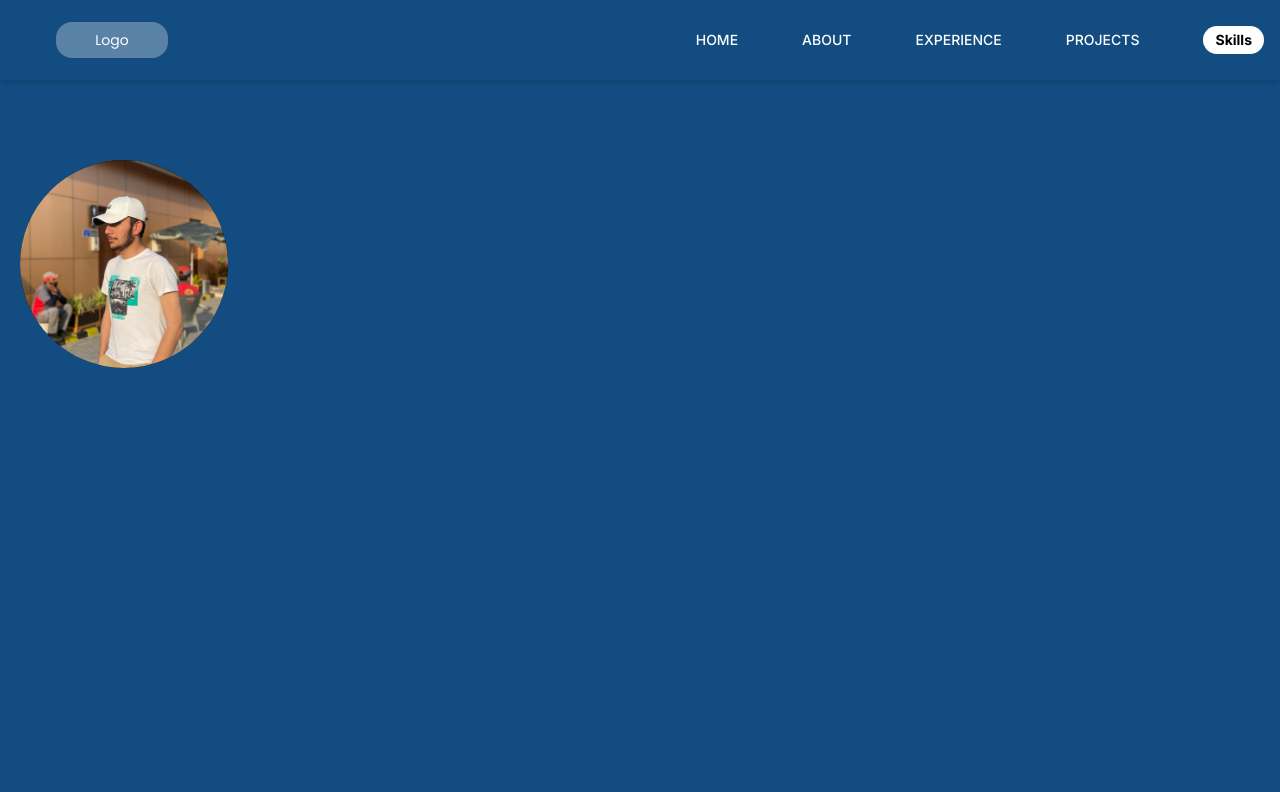
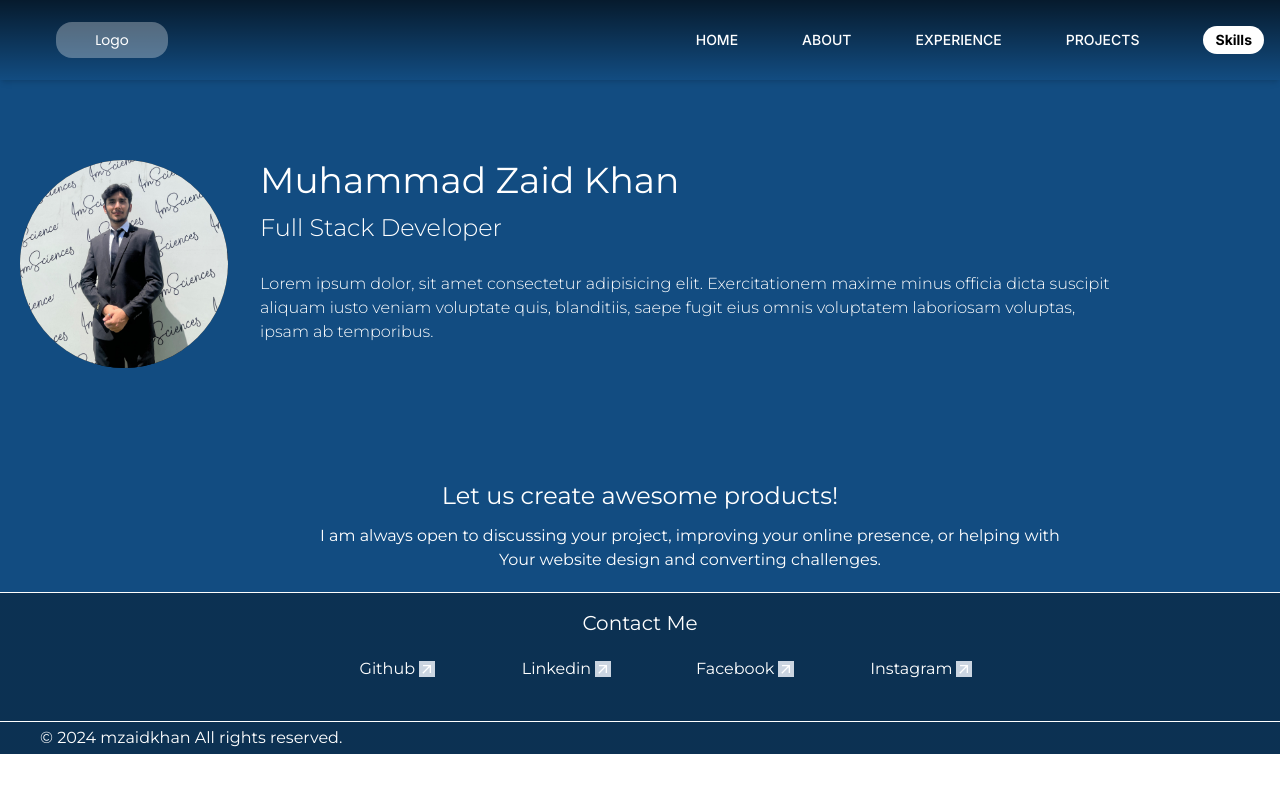
Before and after one commit to MuhammadZaidKhan/Portfolio-Website, a React (Vite) app: page / in a window 1280 px wide. Shown: the top 792 px of the page. Built offline with nearby package versions, Linux system fonts and the light colour scheme; a web font is replaced by a local one.

Commit message:
Home Page Completed

```diff
--- a/src/App.jsx
+++ b/src/App.jsx
@@ -5,6 +5,7 @@ import Home from './Pages/Home'
 // import ArticlesListPage from './Pages/ArticlesListPage';
 // import ArticlePage from './Pages/Article-Page';
 import Navbar from './Components/Navbar';
+import Footer from './Components/Footer';
 
 
 function App() {
@@ -18,6 +19,7 @@ function App() {
         {/* <Route path="/articles" element={<ArticlesListPage />} /> */}
         {/* <Route path="/articles/:articleId" element={<ArticlePage />} /> */}
       </Routes>
+      <Footer />
     </BrowserRouter>
   );
 }
--- /dev/null
+++ b/src/Components/Footer.jsx
@@ -0,0 +1,29 @@
+import React from 'react'
+import { MdArrowOutward } from "react-icons/md";
+const Footer = () => {
+    return (
+        <div className='footer text-white'>
+            <div className='flex flex-col justify-center items-center pt-4 pb-10  border'>
+                <h2 className='font-Montserrat font-normal text-xl'>Contact Me</h2>
+
+                <ul className='grid grid-cols-2 gap-8 md:grid-cols-4 md:space-x-10 pt-5 font-Montserrat font-normal'>
+                    <li >
+                        <a href="https://github.com/MuhammadZaidKhan" target="_blank" className='ml-1 md:pl-12'>Github<MdArrowOutward className="icon ml-1" /></a>
+                    </li>
+                    <li>
+                        <a href="https://www.linkedin.com/in/mzaidkhan/" target="_blank">Linkedin<MdArrowOutward className="icon ml-1" /></a>
+                    </li>
+                    <li>
+                        <a href="" target="_blank">Facebook<MdArrowOutward className="icon ml-1" /></a>
+                    </li>
+                    <li>
+                        <a href="#" target="_blank">Instagram<MdArrowOutward className="icon ml-1" /></a>
+                    </li>
+                </ul>
+            </div>
+            <p className='font-Montserrat font-normal pl-5 md:pl-10 py-1'>© 2024 mzaidkhan All rights reserved.</p>
+        </div>
+    )
+}
+
+export default Footer
--- a/src/Components/Navbar.jsx
+++ b/src/Components/Navbar.jsx
@@ -10,7 +10,7 @@ export default function Header() {
     return (
         <>
             {/* Desktop Navbar */}
-            <div className="sticky top-0 w-full h-20 shadow-md z-[100] bg-blue text-white">
+            <div className="sticky top-0 w-full h-20 shadow-md z-[100] nav-bg text-white">
                 <div className="flex justify-between items-center w-full h-full px-4 2xl:px-16">
                     <div class="flex items-center justify-center w-28 h-9 md:ml-10 px-12 pt-2 pb-2 rounded-2xl logo">
                         <span class="text-white font-base text-sm font-poppins">Logo</span>
--- a/src/Pages/Home.jsx
+++ b/src/Pages/Home.jsx
@@ -1,19 +1,35 @@
 import React from 'react'
-import me from "../assets/1.jpg"
+import me from "../assets/me.jpg"
 const Home = () => {
     return (
-        <div className='bg-blue min-h-screen text-white'>
-            <div>
-                <div className="md:pt-20 md:pl-5 fixed">
+        <div className='bg-blue text-white overflow-auto'>
+
+            {/* Picture Circle */}
+            <div className='flex flex-col md:flex-row'>
+                <div className="pt-10 pl-24 md:pt-20 md:pl-5">
                     <div className="w-40 h-40 md:w-52 md:h-52 bg-black rounded-full flex items-center justify-center">
                         <div
                             className="w-full h-full rounded-full bg-cover bg-center"
                             style={{
                                 backgroundImage: `url(${me})`,
                             }}
-                        ></div>
+                        >
+                        </div>
                     </div>
                 </div>
+                {/* Text */}
+                <div className='pt-10 text-center md:text-start md:pt-20 md:pl-8 space-y-3'>
+                    <h1 className='font-Montserrat font-normal text-4xl'>Muhammad Zaid Khan</h1>
+                    <h2 className='font-Montserrat font-light text-2xl'>Full Stack Developer</h2>
+                    <p className='px-3 md:px-0 md:w-5/6 font-Montserrat font-light text-base pt-4 leading-6'>Lorem ipsum dolor, sit amet consectetur adipisicing elit. Exercitationem maxime minus officia dicta suscipit aliquam iusto veniam voluptate quis, blanditiis, saepe fugit eius omnis voluptatem laboriosam voluptas, ipsam ab temporibus.</p>
+                </div>
+            </div>
+
+            {/* Bottom Text */}
+
+            <div className='flex flex-col justify-center text-center pt-16 md:pt-28 space-y-3 pb-5'>
+                <h2 className='font-Montserrat font-normal text-2xl'>Let us create awesome products!</h2>
+                <p className='font-Montserrat font-normal text-center md:text-md text-base leading-6 md:pl-28 px-3'>I am always open to discussing your project, improving your online presence, or helping with <br /> Your website design and converting challenges.</p>
             </div>
 
 
--- a/src/index.css
+++ b/src/index.css
@@ -14,3 +14,33 @@ body {
 .radius {
   border-radius: 50%;
 }
+
+.footer {
+  background: linear-gradient(rgba(0, 0, 0, 0.36), rgba(0, 0, 0, 0.36)), #124C81;
+}
+
+.nav-bg {
+  background: linear-gradient(rgba(0, 0, 0, 0.65), rgba(0, 0, 0, 0)), #124C81;
+}
+
+a {
+  text-decoration: none;
+  color: inherit;
+  display: flex;
+  align-items: center;
+}
+
+a:hover {
+  text-decoration: underline;
+}
+
+.icon {
+  background: rgba(203, 213, 225, 1);
+}
+
+.border {
+  border-top: 1px solid white;
+  border-bottom: 1px solid white;
+  border-left: none;
+  border-right: none;
+}
--- a/tailwind.config.js
+++ b/tailwind.config.js
@@ -13,7 +13,7 @@ export default {
         "poppins": ["Poppins"],
         // "RadioCanada": ["RadioCanada"],
         // "Plus-Jakarta-Sans": ["Plus Jakarta Sans"],
-        // "Montserrat": ["Montserrat"]
+        "Montserrat": ["Montserrat"]
         // "averia-serif-libre": ["averia-serif-libre"]
       },
       colors: {
```
Also changed, not shown: src/assets/1.jpg (deleted), src/assets/me.jpg (added).
